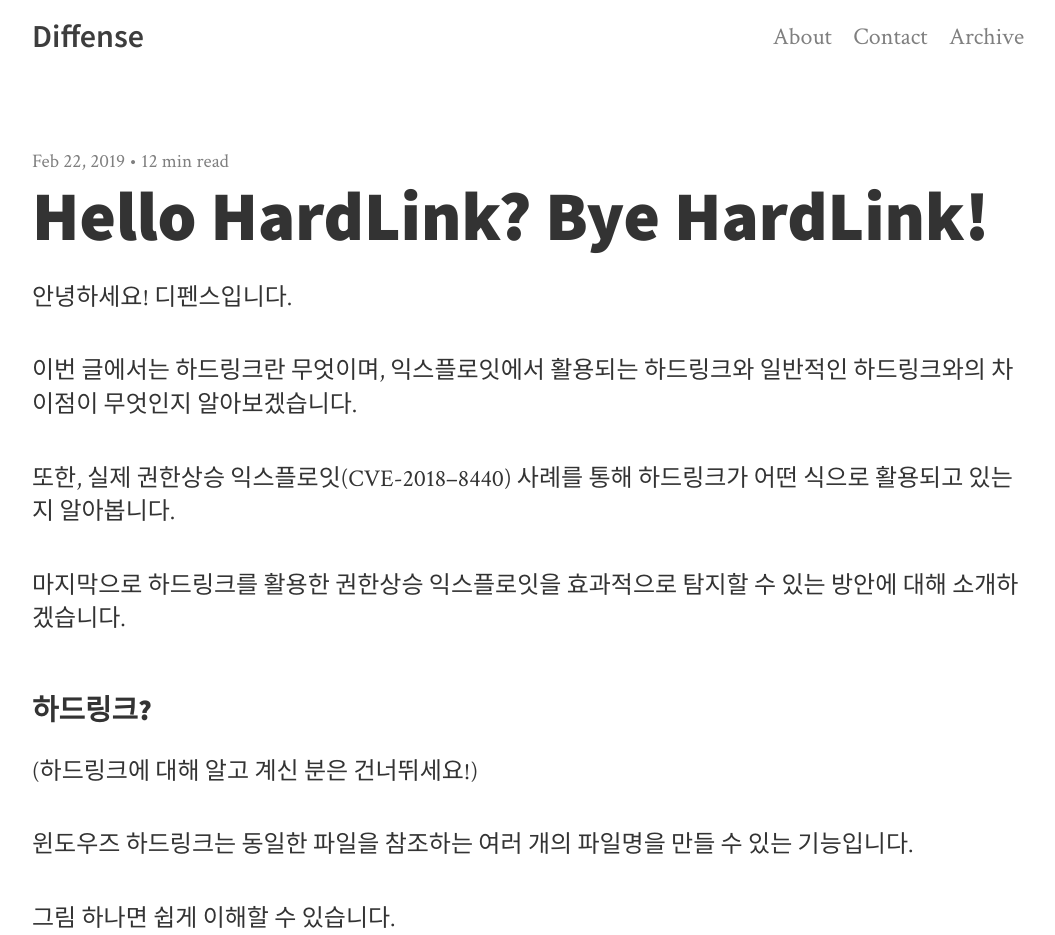
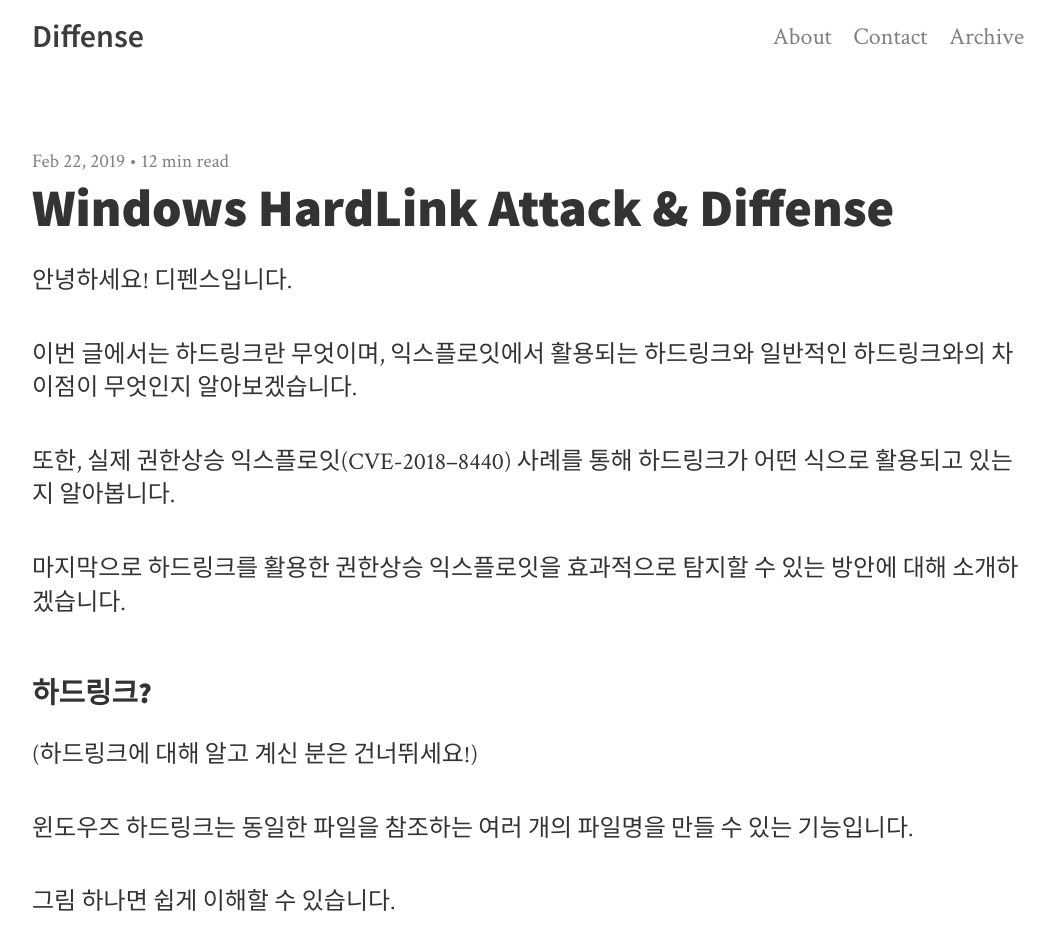
Before and after one commit to intellee/blog.diffense.co.kr, a Jekyll site: the page built from _posts/2019-02-22-hard-link.md, in a window 1280 px wide, cut to the strip 0-935 px from the top of the page. Shown: the whole strip, without its empty margins (108-1163 px from the left). Built offline with Jekyll 4.4.1, drawn with Linux system fonts in a browser that asks for light colours; nearby versions of some CDN libraries.

Commit message:
logo image

```diff
--- a/_posts/2019-02-22-hard-link.md
+++ b/_posts/2019-02-22-hard-link.md
@@ -1,5 +1,5 @@
 ---
-title: Hello HardLink? Bye HardLink!
+title: Windows HardLink Attack & Diffense
 
 summary: 하드링크란 무엇이며, 윈도우즈 권한상승 익스플로잇이 하드링크를 어떻게 활용하는지 살펴보겠습니다. 마지막으로 하드링크 공격에 대한 대응 방안에 대해 소개하겠습니다.
 
--- a/css/style.css
+++ b/css/style.css
@@ -477,7 +477,7 @@
 }
 @media all and (min-width: 760px) {
   h1 {
-    font-size: 2.9em;
+    font-size: 2.2em;
   }
   h2 {
     font-size: 2.0em;
```
Also changed, not shown: img/logo.png, img/og-image.png, 9 other files.
